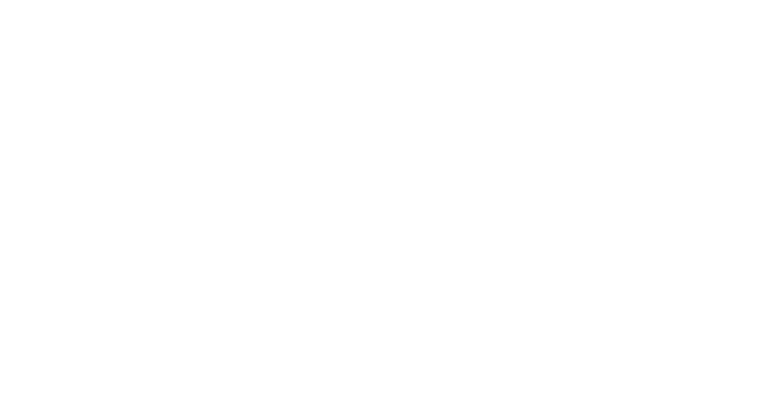
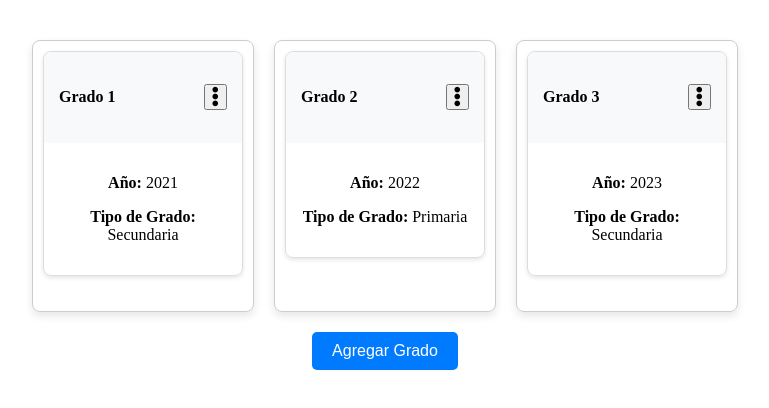
Before and after one commit to anthnyOnt/Frontend-New-School, an Angular app: page /grados in a window 1280 px wide. Before the commit this address led to /. Shown: the top 408 px of the page, without its empty margins (255-1024 px from the left). Built offline with nearby package versions, Linux system fonts and the light colour scheme.

Commit message:
Creacion de componente grado, grado-page e interface grado

```diff
--- /dev/null
+++ b/src/app/admin/components/grado/grado.component.html
@@ -0,0 +1,21 @@
+<div class="card grado-card">
+    <div class="card-header">
+      <h4>{{ grado.descripcion }}</h4>
+      <!-- Icono de tres puntos para las acciones -->
+      <div class="dropdown">
+        <button class="btn btn-link" type="button" (click)="toggleDropdown()">
+          <i class="fa fa-ellipsis-v"></i> <!-- FontAwesome icon -->
+        </button>
+        <!-- Menú desplegable que aparece cuando se hace clic en el icono -->
+        <div class="dropdown-menu" *ngIf="isDropdownVisible">
+          <button class="dropdown-item" (click)="onEdit()">Editar</button>
+          <button class="dropdown-item" (click)="eliminarGrado()">Eliminar</button>
+        </div>
+      </div>
+    </div>
+
+    <div class="card-body">
+      <p><strong>Año:</strong> {{ grado.fecha_anio }}</p>
+      <p><strong>Tipo de Grado:</strong> {{ getTipoGrado() }}</p>
+    </div>
+  </div>
--- /dev/null
+++ b/src/app/admin/components/grado/grado.component.scss
@@ -0,0 +1,37 @@
+.grado-card {
+    border: 1px solid #ddd;
+    border-radius: 8px;
+    margin-bottom: 15px;
+    box-shadow: 0 2px 4px rgba(0, 0, 0, 0.1);
+  }
+
+  .grado-card .card-header {
+    display: flex;
+    justify-content: space-between;
+    align-items: center;
+    background-color: #f8f9fa;
+    padding: 15px;
+    border-top-left-radius: 8px;
+    border-top-right-radius: 8px;
+  }
+
+  .grado-card .card-body {
+    padding: 15px;
+  }
+
+  .grado-card .dropdown {
+    position: relative;
+  }
+
+  .grado-card .dropdown-menu {
+    position: absolute;
+    right: 0;
+    top: 100%;
+    margin-top: 5px;
+    min-width: 150px;
+  }
+
+  .grado-card .fa-ellipsis-v {
+    font-size: 20px;
+    cursor: pointer;
+  }
--- /dev/null
+++ b/src/app/admin/components/grado/grado.component.ts
@@ -0,0 +1,40 @@
+import { Component, EventEmitter, Input, Output } from '@angular/core';
+import { Grado } from '../../../core/interfaces/grado';
+import { CommonModule } from '@angular/common';
+
+@Component({
+  selector: 'app-grado',
+  standalone: true,
+  imports: [CommonModule],
+  templateUrl: './grado.component.html',
+  styleUrl: './grado.component.scss'
+})
+export class GradoComponent {
+  @Input() grado!: Grado;  // Recibimos el objeto grado como un input
+  @Output() gradoEliminado = new EventEmitter<number>();  // Emitimos el id del grado cuando se elimina
+  isDropdownVisible = false;
+
+  toggleDropdown() {
+    this.isDropdownVisible = !this.isDropdownVisible;
+  }
+  // Método para formatear el tipo de grado
+  getTipoGrado(): string {
+    return this.grado.primaria_secundaria ? 'Secundaria' : 'Primaria';
+  }
+
+  // Métodos de acción (editar, eliminar)
+  onEdit(): void {
+    console.log('Editar grado', this.grado.id);
+    // Aquí va la lógica para editar el grado (ej. abrir un formulario de edición)
+  }
+
+  onDelete(): void {
+    console.log('Eliminar grado', this.grado.id);
+    // Aquí va la lógica para eliminar el grado
+  }
+
+  eliminarGrado(): void {
+    // Emitimos el id del grado para que el padre lo maneje
+    this.gradoEliminado.emit(this.grado.id);
+  }
+}
--- /dev/null
+++ b/src/app/admin/pages/grados-page/grados-page.component.html
@@ -0,0 +1,21 @@
+<div class="page-container">
+    <!-- Botón para agregar un nuevo grado -->
+
+
+    <!-- Contenedor que centra los grados -->
+    <div class="grados-container">
+      <div *ngFor="let grado of gradosFiltrados; trackBy: trackById" class="grado-card">
+        <app-grado
+          [grado]="grado"
+          (gradoEliminado)="manejarGradoEliminado($event)">
+        </app-grado>
+      </div>
+    </div>
+
+    <!-- Si no hay grados -->
+    <div *ngIf="gradosFiltrados.length === 0" class="no-grados">
+      <p>No existen grados</p>
+    </div>
+
+    <button class="btn-add-grade" (click)="abrirFormulario()">Agregar Grado</button>
+  </div>
--- /dev/null
+++ b/src/app/admin/pages/grados-page/grados-page.component.scss
@@ -0,0 +1,58 @@
+/* Estilos para el contenedor principal */
+.page-container {
+    display: flex;
+    flex-direction: column;
+    align-items: center;
+    justify-content: center;
+    margin-top: 20px;
+  }
+
+  /* Estilo para el botón de agregar grado */
+  .btn-add-grade {
+    margin-top: 20px;
+    background-color: #007bff;
+    color: white;
+    border: none;
+    padding: 10px 20px;
+    font-size: 16px;
+    margin-bottom: 20px;
+    cursor: pointer;
+    border-radius: 5px;
+    transition: background-color 0.3s ease;
+  }
+
+  .btn-add-grade:hover {
+    background-color: #0056b3;
+  }
+
+  /* Estilos para el contenedor de grados */
+  .grados-container {
+    display: flex;
+    flex-wrap: wrap;
+    gap: 20px; /* Espaciado entre los grados */
+    justify-content: center; /* Centra los elementos horizontalmente */
+    margin-top: 20px;
+  }
+
+  /* Estilo para cada tarjeta de grado */
+  .grado-card {
+    width: 200px;
+    height: 250px;
+    border: 1px solid #ccc;
+    border-radius: 8px;
+    padding: 10px;
+    text-align: center;
+    box-shadow: 0 4px 8px rgba(0, 0, 0, 0.1);
+    transition: box-shadow 0.3s ease;
+  }
+
+  .grado-card:hover {
+    box-shadow: 0 6px 12px rgba(0, 0, 0, 0.2);
+  }
+
+  /* Estilo cuando no hay grados */
+  .no-grados {
+    margin-top: 20px;
+    font-size: 18px;
+    color: #777;
+  }
--- /dev/null
+++ b/src/app/admin/pages/grados-page/grados-page.component.ts
@@ -0,0 +1,46 @@
+import { Component, OnInit } from '@angular/core';
+import { Grado } from '../../../core/interfaces/grado';
+import { GradoComponent } from "../../components/grado/grado.component";
+import { CommonModule } from '@angular/common';
+
+@Component({
+  selector: 'app-grados-page',
+  standalone: true,
+  imports: [GradoComponent,CommonModule],
+  templateUrl: './grados-page.component.html',
+  styleUrl: './grados-page.component.scss'
+})
+export class GradosPageComponent implements OnInit {
+
+  // Lista de grados filtrados (esto puede venir del backend)
+  gradosFiltrados = [
+    { id: 1, descripcion: 'Grado 1', fecha_anio: 2021, primaria_secundaria: true },
+    { id: 2, descripcion: 'Grado 2', fecha_anio: 2022, primaria_secundaria: false },
+    { id: 3, descripcion: 'Grado 3', fecha_anio: 2023, primaria_secundaria: true },
+    // Añadir más grados si es necesario
+  ];
+
+  constructor() { }
+
+  ngOnInit(): void {
+    // Aquí puedes cargar los grados desde un servicio, si es necesario
+  }
+
+  abrirFormulario() {
+    // Aquí puedes redirigir a una nueva página o abrir un modal para agregar un grado
+    console.log('Abrir formulario para agregar un grado');
+    // Lógica para mostrar el formulario de grado
+  }
+  // Método para manejar la eliminación de un grado
+  manejarGradoEliminado(id: number): void {
+    // Filtrar la lista de grados eliminando el grado con el id proporcionado
+    this.gradosFiltrados = this.gradosFiltrados.filter(grado => grado.id !== id);
+  }
+
+  // Función trackBy para mejorar el rendimiento
+  trackById(index: number, grado: any): number {
+    return grado.id; // Devolver el id como identificador único para cada grado
+  }
+
+
+}
--- a/src/app/app.routes.ts
+++ b/src/app/app.routes.ts
@@ -1,6 +1,8 @@
 import { Routes } from '@angular/router';
 import { LoginComponent } from './auth/login/login.component';
+import { GradosPageComponent } from './admin/pages/grados-page/grados-page.component';
 
 export const routes: Routes = [
-    {path: '', component: LoginComponent}
+    {path: '', component: LoginComponent},
+    { path: 'grados', component: GradosPageComponent }
 ];
--- /dev/null
+++ b/src/app/core/interfaces/grado.ts
@@ -0,0 +1,6 @@
+export interface Grado {
+    id: number;
+    descripcion: string;
+    primaria_secundaria: boolean;
+    fecha_anio: number;
+  }
--- a/src/index.html
+++ b/src/index.html
@@ -6,6 +6,7 @@
   <base href="/">
   <meta name="viewport" content="width=device-width, initial-scale=1">
   <link rel="icon" type="image/x-icon" href="favicon.ico">
+  <link rel="stylesheet" href="https://cdnjs.cloudflare.com/ajax/libs/font-awesome/5.15.3/css/all.min.css">
 </head>
 <body>
   <app-root></app-root>
```
Also changed, not shown: 2 other files (tests, documents, lock files or other folders).
